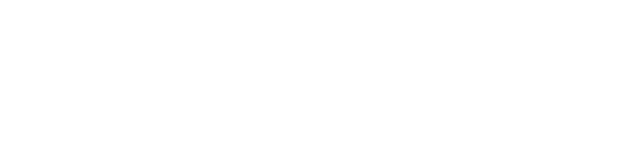
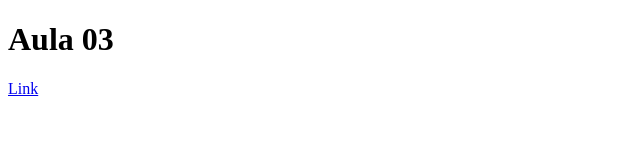
Before and after one commit to Breno9023/prog-internet, a plain HTML site: page index.html in a window 1280 px wide. Shown: the whole page, without its empty margins (0-640 px from the left). Drawn offline with Linux system fonts and the light colour scheme.

Commit message:
add titulo e link

```diff
--- a/index.html
+++ b/index.html
@@ -6,6 +6,9 @@
     <title>Document</title>
 </head>
 <body>
-
+    <h1> Aula 03</h1>
+<nav>
+    <a href="https://google.com">Link</a>
+</nav>
 </body>
 </html>
```
